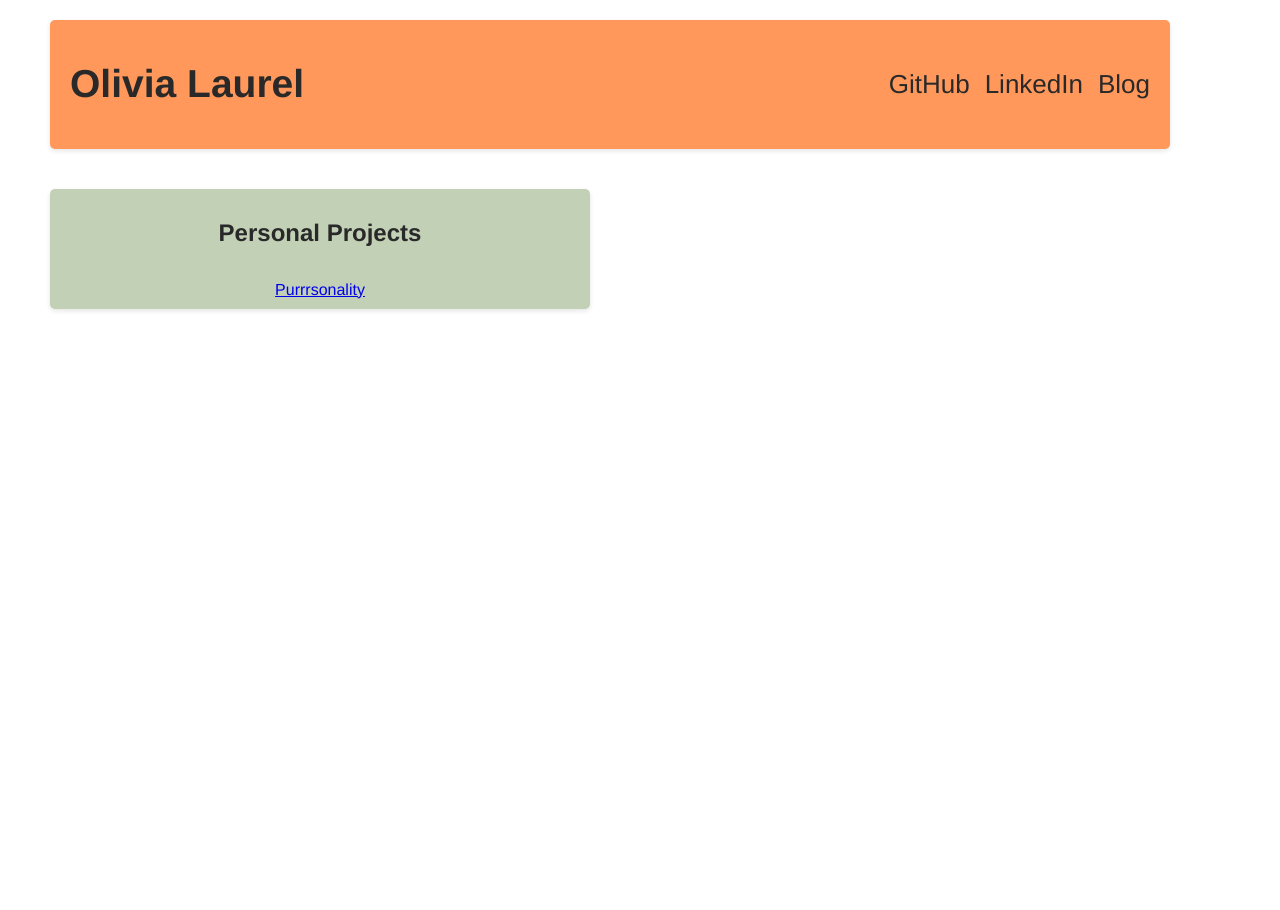
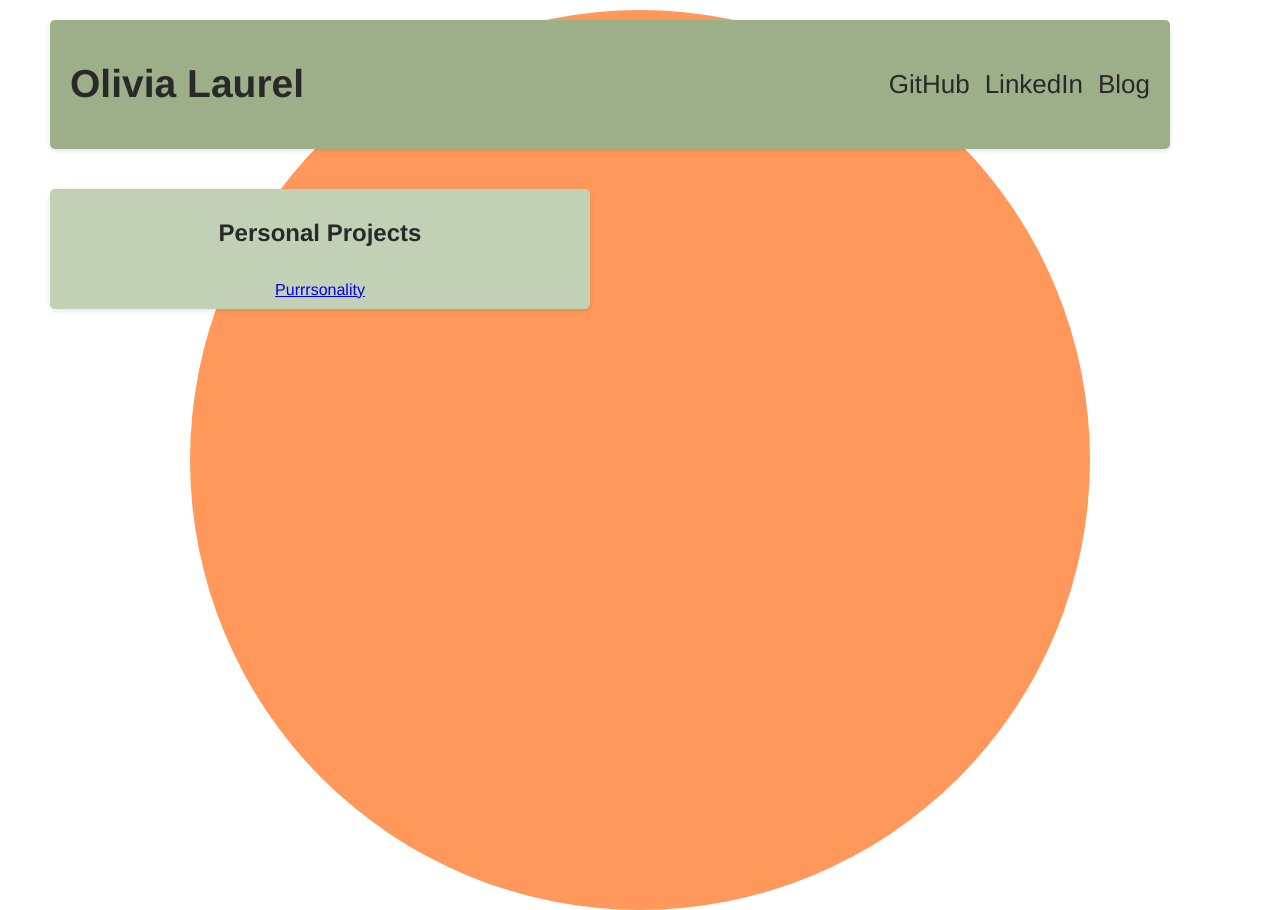
Before and after one commit to livlaurel/personalwebsite, a React (Create React App) app: page / in a window 1280 px wide. Before the commit the page ends 800 px from the top, so only its background shows below. Built offline with nearby package versions, Linux system fonts and the light colour scheme.

Commit message:
Creating Circle

```diff
--- a/src/Home.css
+++ b/src/Home.css
@@ -6,6 +6,7 @@
   font-family: Helvetica, sans-serif;
   display: flex;
   flex-direction: column;
+  position: relative;
 }
 
 .Home-header {
@@ -30,7 +31,7 @@
 
 .header-box {
   font-size: calc(10px + 2vmin);
-  background-color: #ff985a;
+  background-color: #9caf88;
   display: flex;
   justify-content: center;
   align-items: center;
@@ -54,5 +55,17 @@
 }
 
 .header-links a:hover {
-  color: #ff985a;
+  color: #445039;
 }
+
+.circle {
+  position: absolute;
+  top: 140%;
+  left: 50%;
+  width: 900px;
+  height: 900px;
+  background-color: #ff985a;
+  border-radius: 50%;
+  transform: translate(-50%, -50%);
+  z-index: -1;
+}
--- a/src/Home.tsx
+++ b/src/Home.tsx
@@ -5,6 +5,7 @@ import PersProjects from './components/PersProjects/personalpro';
 function Home() {
   return (
     <div className="Home">
+      <div className="circle"></div>
       <header className="Home-header">
         <div className="header-box">
           <h2>Olivia Laurel</h2>
```
